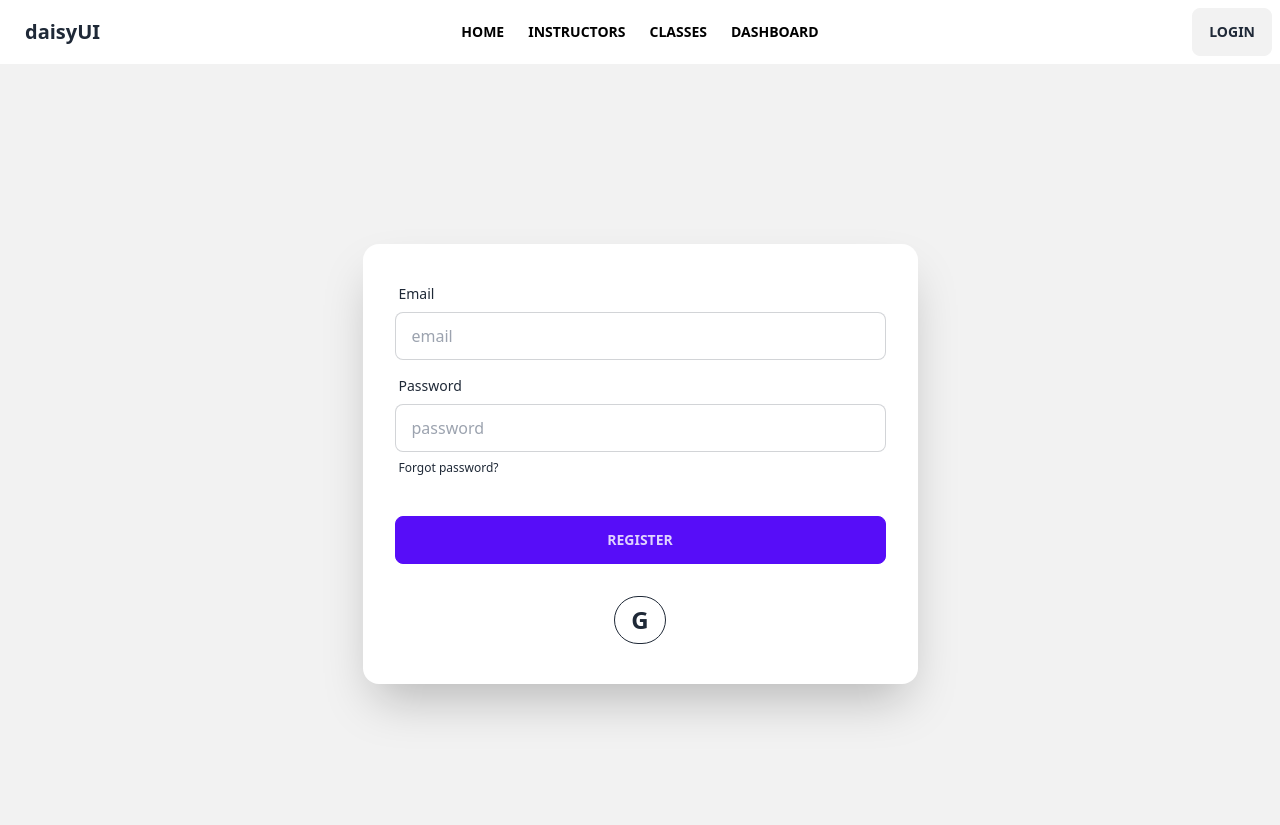
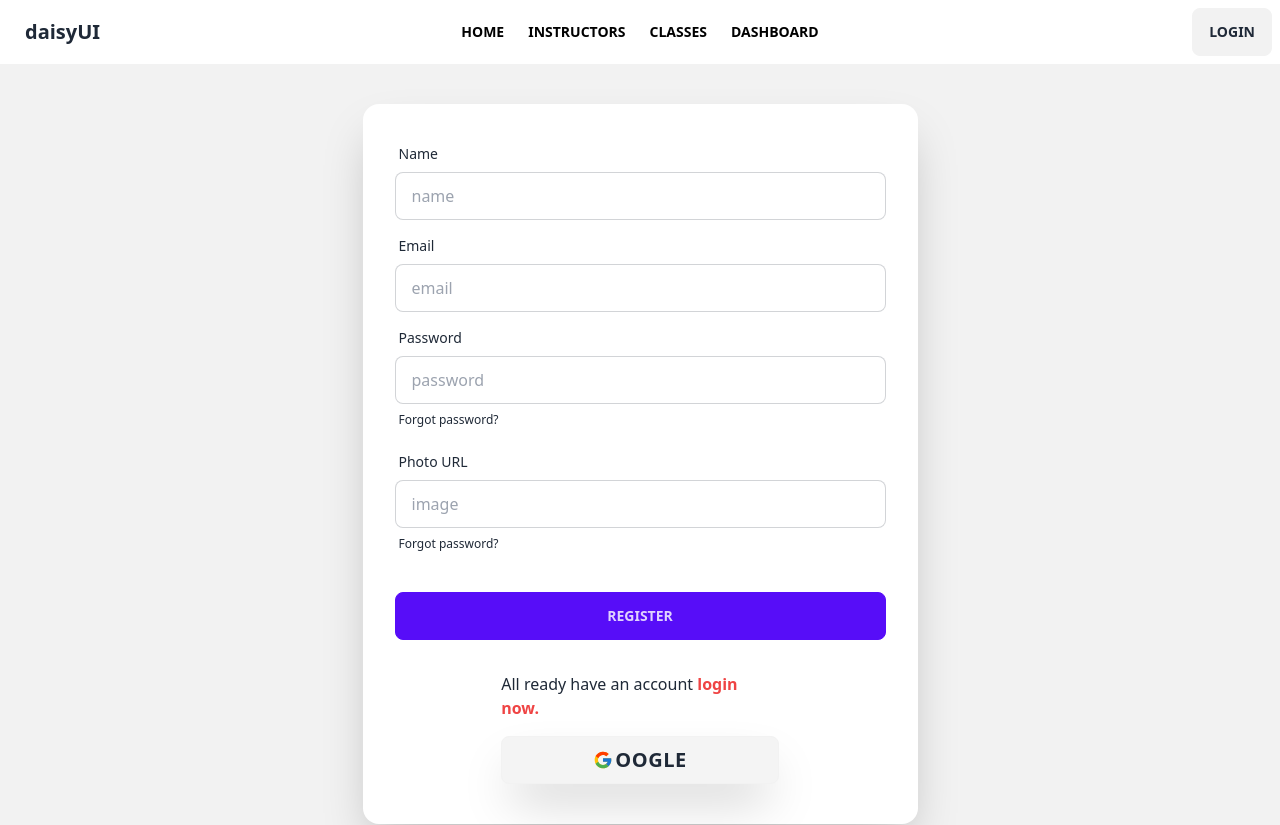
Before and after one commit to webashraf/summer-sports-excellence-, a React (Vite) app: page /register in a window 1280 px wide. Shown: the top 825 px of the page. Built offline with nearby package versions, Linux system fonts and the light colour scheme.

Commit message:
add firebase config

```diff
--- a/package.json
+++ b/package.json
@@ -10,9 +10,11 @@
     "preview": "vite preview"
   },
   "dependencies": {
+    "firebase": "^9.22.1",
     "localforage": "^1.10.0",
     "match-sorter": "^6.3.1",
     "react": "^18.2.0",
+    "react-awesome-button": "^7.0.5",
     "react-dom": "^18.2.0",
     "react-hook-form": "^7.44.3",
     "react-icons": "^4.9.0",
--- a/src/Pages/Login/Login.jsx
+++ b/src/Pages/Login/Login.jsx
@@ -1,7 +1,6 @@
 import { useForm } from "react-hook-form";
-import { FaArrowRight } from 'react-icons/fa';
+import { FcGoogle } from 'react-icons/fc';
 import { Link } from "react-router-dom";
-
 const Login = () => {
     const { register, handleSubmit, watch, formState: { errors } } = useForm();
     const onSubmit = data => console.log(data);
@@ -37,15 +36,15 @@ const Login = () => {
                                 <button type="submit" className="btn btn-primary">Login</button>
                             </div>
                         </form>
-                        <div className="w-full flex justify-center gap-4 pb-10">
-                            <button className="btn btn-outline font-bold text-2xl">Google</button>
-                            <Link to={'/register'} className="btn btn-outline font-bold text-2xl">Register                             <FaArrowRight></FaArrowRight>
- </Link>
+                        <div className=" flex justify-center flex-col items-center gap-4 pb-10 w-1/2 mx-auto">
+                            <p>New here please <Link to={'/register'} className="font-bold text-red-500">Register.
+                            </Link></p>
 
+                            <button className="btn btn-block bg-[#f4f4f4] shadow-2xl font-bold text-xl -tracking-tight"><FcGoogle></FcGoogle><span className="-ml-[6px] ">oogle</span></button>
 
+                        </div>
+                    </div>
                 </div>
-            </div>
-        </div>
             </div >
         </div >
     );
--- a/src/Pages/Register/Register.jsx
+++ b/src/Pages/Register/Register.jsx
@@ -1,4 +1,6 @@
 import { useForm } from "react-hook-form";
+import { Link } from "react-router-dom";
+import { FcGoogle } from 'react-icons/fc';
 
 const Register = () => {
     const { register, handleSubmit, watch, formState: { errors } } = useForm();
@@ -11,6 +13,12 @@ const Register = () => {
                         <form onSubmit={handleSubmit(onSubmit)} className="card-body w-[555px]">
 
 
+                            <div className="form-control">
+                                <label className="label">
+                                    <span className="label-text">Name</span>
+                                </label>
+                                <input type="name"  {...register("name", { required: true })} placeholder="name" className="input input-bordered" />
+                            </div>
                             <div className="form-control">
                                 <label className="label">
                                     <span className="label-text">Email</span>
@@ -28,14 +36,27 @@ const Register = () => {
                                     <a href="#" className="label-text-alt link link-hover">Forgot password?</a>
                                 </label>
                             </div>
+                            <div className="form-control">
+                                <label className="label">
+                                    <span className="label-text">Photo URL</span>
+                                </label>
+                                <input type="url" {...register("image", { required: true })} placeholder="image" className="input input-bordered" />
+                                <label className="label">
+                                    <a href="#" className="label-text-alt link link-hover">Forgot password?</a>
+                                </label>
+                            </div>
 
 
                             <div className="form-control mt-6">
                                 <button type="submit" className="btn btn-primary">Register</button>
                             </div>
                         </form>
-                        <div className="w-full flex justify-center pb-10">
-                            <button className="btn btn-outline rounded-full font-bold text-2xl">G</button>
+                        <div className=" flex justify-center flex-col items-center gap-4 pb-10 w-1/2 mx-auto">
+                            <p>All ready have an account <Link to={'/login'} className="font-bold text-red-500">login now.
+                            </Link></p>
+
+                            <button className="btn btn-block bg-[#f4f4f4] shadow-2xl font-bold text-xl -tracking-tight"><FcGoogle></FcGoogle><span className="-ml-[6px] ">oogle</span></button>
+
                         </div>
                     </div>
                 </div>
--- /dev/null
+++ b/src/firebase/firebase.config.js
@@ -0,0 +1,19 @@
+// Import the functions you need from the SDKs you need
+import { initializeApp } from "firebase/app";
+// TODO: Add SDKs for Firebase products that you want to use
+// https://firebase.google.com/docs/web/setup#available-libraries
+
+// Your web app's Firebase configuration
+const firebaseConfig = {
+  apiKey: "AIzaSyANcPrVyPTfaAKV75gFSlU1M8cBKcavgxg",
+  authDomain: "a12-summer-camp.firebaseapp.com",
+  projectId: "a12-summer-camp",
+  storageBucket: "a12-summer-camp.appspot.com",
+  messagingSenderId: "846200067576",
+  appId: "1:846200067576:web:a01aea8194d925761d320d"
+};
+
+// Initialize Firebase
+const app = initializeApp(firebaseConfig);
+
+export default app;
```
Also changed, not shown: src/Pages/Login/login.scss (added, +10 -0 lines), 1 other file (tests, documents, lock files or other folders).
